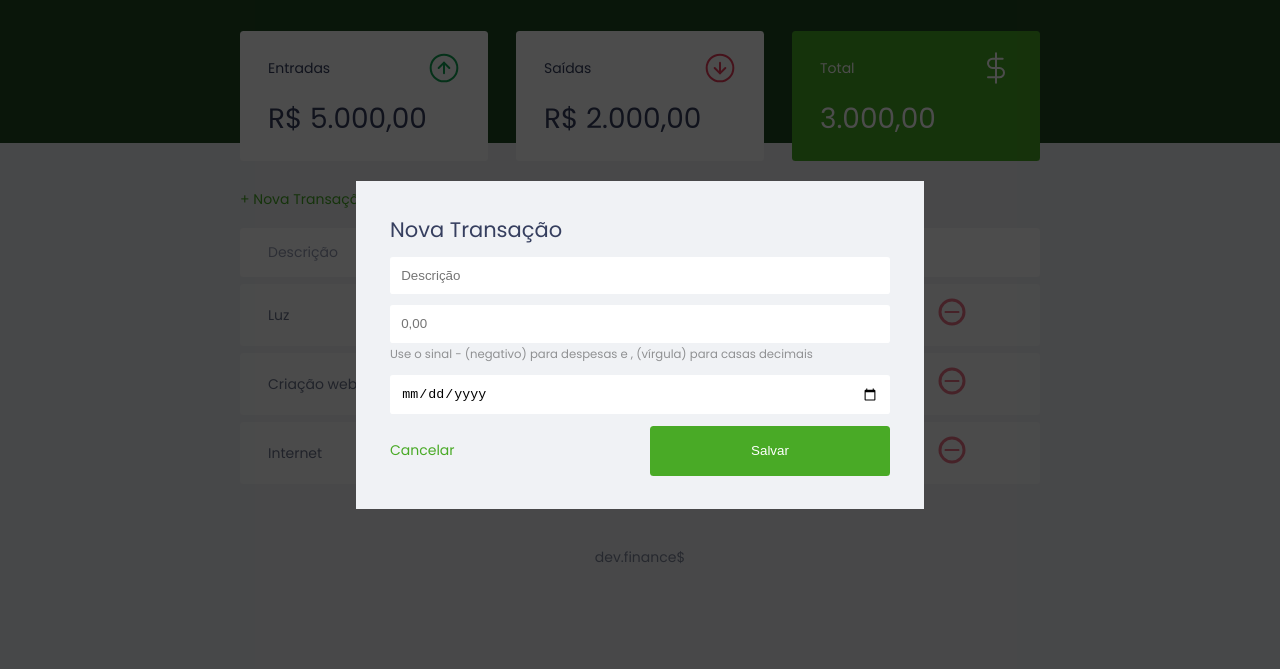
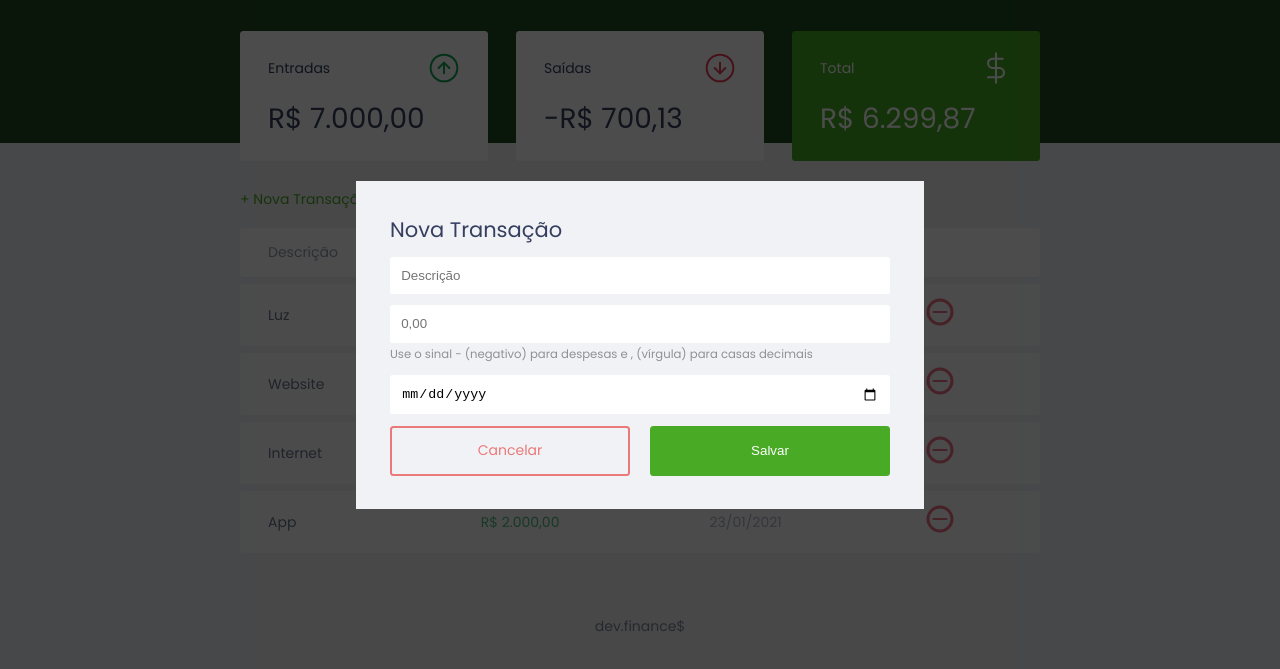
Before and after one commit to Dieisileo/dev.service, a plain HTML site: page index.html in a window 1280 px wide. Both pictures are taken after a click on the link "+ Nova Transação". Shown: the part 55-724 px from the top of the page. Drawn offline with Linux system fonts and the light colour scheme.

Commit message:
atualiza

```diff
--- a/index.html
+++ b/index.html
@@ -28,7 +28,7 @@
                     <span>Entradas</span>
                     <img src="./assets/income.svg" alt="Imagem de Entradas">
                 </h3>
-                <p>R$ 5.000,00</p>
+                <p id="incomeDisplay">R$ 5.000,00</p>
              </div>
 
             <div class="card">
@@ -36,7 +36,7 @@
                     <span>Saídas</span>
                     <img src="./assets/expense.svg" alt="Imagem de Saídas">
                 </h3>
-                <p>R$ 2.000,00</p>
+                <p id="expenseDisplay">R$ 2.000,00</p>
             </div>
 
             <div class="card total">
@@ -44,7 +44,7 @@
                     <span>Total</span>
                     <img src="./assets/total.svg" alt="Imagem de Total">
                 </h3>
-                <p>3.000,00</p>
+                <p id="totalDisplay">R$ 3.000,00</p>
             </div>
 
         </section>
@@ -66,30 +66,7 @@
                     </tr>
                 </thead>
                 <tbody>
-                    <tr>
-                        <td class="description">Luz</td>
-                        <td class="expense">- R$ 500,00</td>
-                        <td class="date">23/10/2021</td>
-                        <td>
-                            <img src="./assets/minus.svg" alt="Remover Transação">
-                        </td>
-                    </tr>
-                    <tr>
-                        <td class="description">Criação website</td>
-                        <td class="income">R$ 5.000,00</td>
-                        <td class="date">23/10/2021</td>
-                        <td>
-                            <img src="./assets/minus.svg" alt="Remover Transação">
-                        </td>
-                    </tr>
-                    <tr>
-                        <td class="description">Internet</td>
-                        <td class="expense">- R$ 200,00</td>
-                        <td class="date">23/10/2021</td>
-                        <td>
-                            <img src="./assets/minus.svg" alt="Remover Transação">
-                        </td>
-                    </tr>
+                </tbody>
             </table>
         </section>
 
@@ -100,7 +77,7 @@
         <div class="modal">
             <div id="form">
                 <h2>Nova Transação</h2>
-                <form action="">
+                <form action="" onsubmit="Form.submit(event)">
                     <div class="input-group">
                         <label
                             class="sr-only"
@@ -154,22 +131,7 @@
         <p>dev.finance$</p>
     </footer>
 
-    <script>
-        const Modal = {
-            open() {
-                // Abrir modal
-                // Adicionar a class active ao modal
-                document.querySelector('.modal-overlay')
-                .classList.add('active')
-            },
-            close() {
-                // Fechar o modal
-                //Remover a class active do modal
-                document.querySelector('.modal-overlay')
-                .classList.remove('active')
-            }
-        }
-    </script>
+    <script src="./scripts.js"></script>
 
 </body>
 
--- /dev/null
+++ b/scripts.js
@@ -0,0 +1,191 @@
+const Modal = {
+    open() {
+        // Abrir modal
+        // Adicionar a class active ao modal
+        document.querySelector('.modal-overlay')
+        .classList.add('active')
+    },
+    close() {
+        // Fechar o modal
+        //Remover a class active do modal
+        document.querySelector('.modal-overlay')
+        .classList.remove('active')
+    }
+}
+
+
+
+const Transaction = {
+    all: [
+        {
+            description: 'Luz',
+            amount: -50001,
+            date: '23/01/2021'
+        },
+        {
+            description: 'Website',
+            amount: 500000,
+            date: '23/01/2021'
+        },
+        {
+            description: 'Internet',
+            amount: -20012,
+            date: '23/01/2021'
+        },
+        {
+            description: 'App',
+            amount: 200000,
+            date: '23/01/2021'
+        },
+    ],
+
+    add(transaction) {
+        Transaction.all.push(transaction)
+
+        App.reload()
+    },
+
+    remove(index) {
+        Transaction.all.splice(index, 1)
+
+        App.reload()
+    },
+
+    incomes() {
+        let income = 0;
+        // pegar todas as transações
+        // para cada transação
+        Transaction.all.forEach((transaction) => {
+            // se ela for maior que zero
+            if(transaction.amount > 0 ) {
+                income += transaction.amount;
+            }
+        })
+        return income;
+    },
+
+    expenses() {
+        let expense = 0;
+        // pegar todas as ttransações
+        // para cada transação
+        Transaction.all.forEach((transaction) => {
+            // se ela for menor que zero
+            if(transaction.amount < 0 ) {
+                expense += transaction.amount;
+            }
+        })
+        return expense;
+    },
+
+    total() {
+        // entrada menos a saída
+        return Transaction.incomes() + Transaction.expenses()
+    }
+}
+
+const DOM = {
+    transactionsContainer: document.querySelector('#data-table tbody'),
+
+    addTransaction(transaction, index) {
+        const tr = document.createElement('tr')
+        tr.innerHTML = DOM.innerHTMLTransaction(transaction)
+
+        DOM.transactionsContainer.appendChild(tr)
+    },
+
+    innerHTMLTransaction(transaction) {
+        const CSSclass = transaction.amount > 0 ? "income" : "expense"
+
+        const amount = Utils.formatCurrency(transaction.amount)
+
+        const html = `
+            <td class="description">${transaction.description}</td>
+            <td class="${CSSclass}">${amount}</td>
+            <td class="date">${transaction.date}</td>
+            <td>
+                <img src="./assets/minus.svg" alt="Remover Transação">
+            </td>
+        `
+
+        return html
+    },
+
+    updateBalance() {
+        document
+            .getElementById('incomeDisplay')
+            .innerHTML = Utils.formatCurrency(Transaction.incomes())
+        document
+            .getElementById('expenseDisplay')
+            .innerHTML = Utils.formatCurrency(Transaction.expenses())
+        document
+            .getElementById('totalDisplay')
+            .innerHTML = Utils.formatCurrency(Transaction.total())
+    },
+
+    clearTransections() {
+        DOM.transactionsContainer.innerHTML = ""
+    }
+}
+
+const Utils = {
+    formatCurrency(value) {
+        const signal = Number(value) < 0 ? "-" : ""
+
+        value = String(value).replace(/\D/g, "")
+
+        value = Number(value) / 100
+
+        value = value.toLocaleString("pt-BR", {
+            style: "currency",
+            currency: "BRL"
+        })
+
+        return signal + value
+    }
+}
+
+const Form = {
+    description: document.querySelector("input#description"),
+    amount: document.querySelector("input#amont"),
+    date: document.querySelector("input#date"),
+
+    getValues() {
+        return {
+            description: Form.description.value,
+            amount: Form.amount.value,
+            date: Form.date.value
+        }
+    },
+
+    validateFields() {
+        const { description, amount, date } = Form.getValues()
+        console.log(description)
+    },
+    submit(event) {
+        event.preventDefault()
+
+        Form.validateFields()
+
+        // formatar os dados para salvar
+        // Form.formatData()
+    }
+}
+
+const App = {
+    init() {
+
+        Transaction.all.forEach(transaction => {
+            DOM.addTransaction(transaction)
+        })
+
+        DOM.updateBalance()
+
+
+    },
+    reload() {
+        DOM.clearTransections()
+        App.init()
+    },
+}
+
+App.init()
--- a/style.css
+++ b/style.css
@@ -76,10 +76,11 @@ button:hover {
     margin-bottom: 0.8rem;
 }
 
-.button.cancel {
+.button-cancel {
     color: var(--red);
     border: 2px var(--red) solid;
     border-radius: 0.25rem;
+    width: 48%;
     height: 50px;
     display: flex;
     align-items: center;
@@ -87,8 +88,9 @@ button:hover {
     opacity: 0.6;
 }
 
-.button.cancel:hover {
+.button-cancel:hover {
     opacity: 1;
+    color: #b41e1e;
 }
 
 /* Header ===================== */
```
